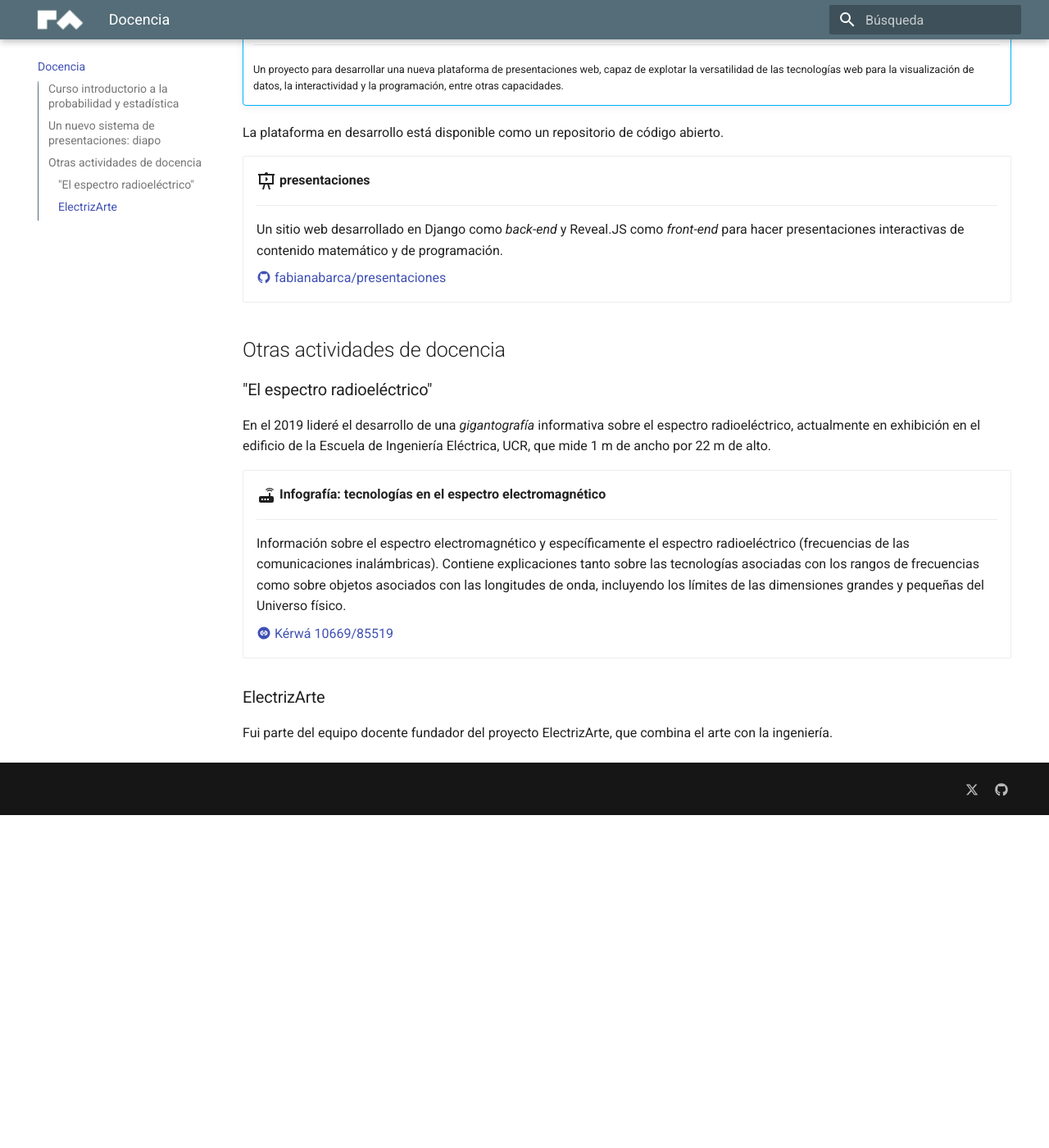
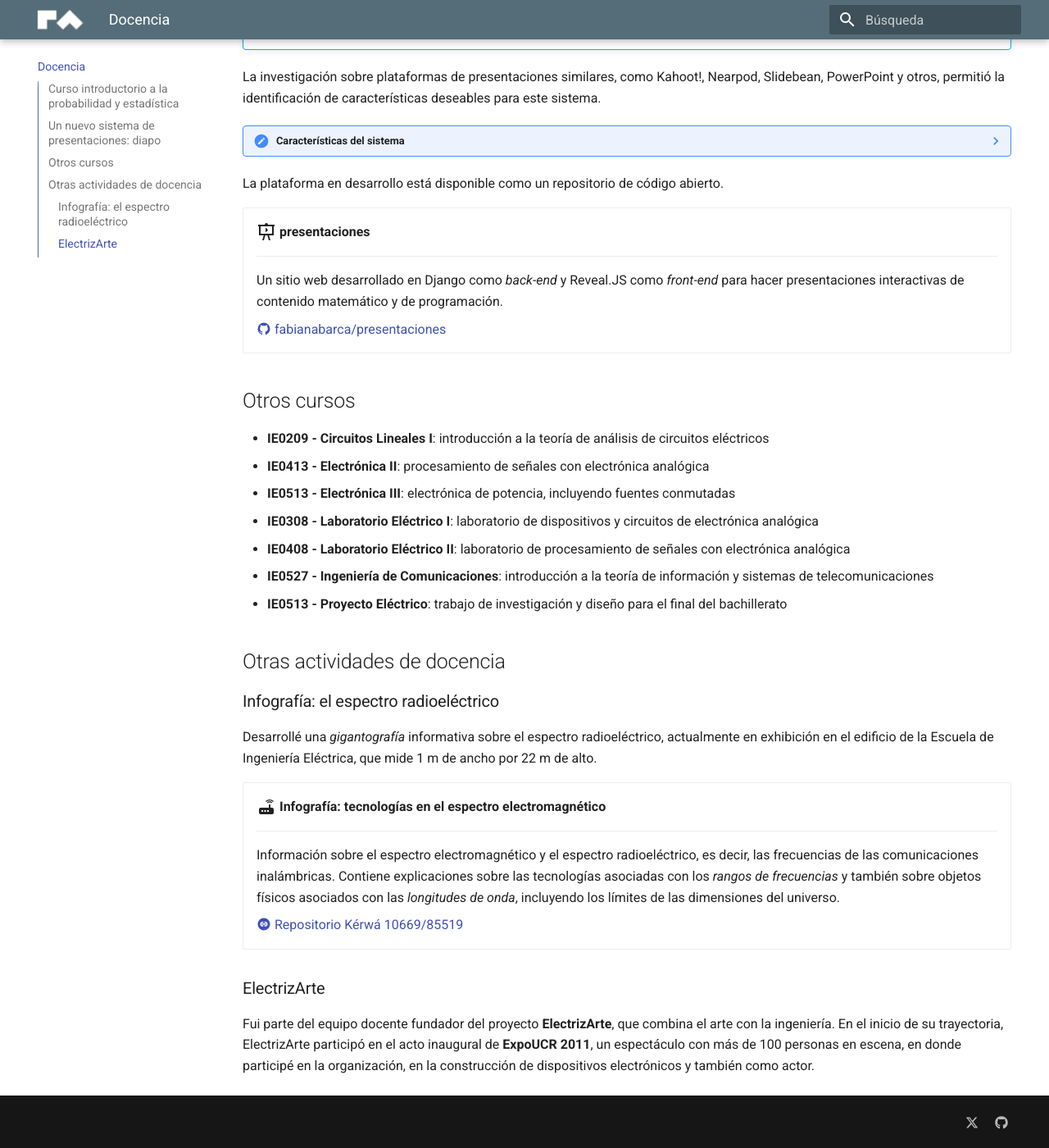
Before and after one commit to fabianabarca/puntocom, an MkDocs documentation site: the page built from docs/docencia.md, in a window 1280 px wide and 1400 px high, scrolled down 952 px. Shown: the whole window at 82% size. Built offline with MkDocs 1.6.1 and Material for MkDocs 9.7.7, drawn with Linux system fonts in a browser that asks for light colours; before the commit the page ends 1946 px from its top, so only the background shows below that; some of the changed text lies outside the part shown.

```diff
--- a/docs/docencia.md
+++ b/docs/docencia.md
@@ -16,13 +14,13 @@ El siguiente material didáctico está disponible:
 
     Presentaciones en PDF con la teoría del curso IE0405 - Modelos Probabilísticos de Señales y Sistemas.
 
-    [:material-link-circle: Kérwá 10669/83895](https://kerwa.ucr.ac.cr/handle/10669/83895)
+    [:material-link-circle: Repositorio Kérwá 10669/83895](https://kerwa.ucr.ac.cr/handle/10669/83895)
 
 -  :material-language-python:{ .lg .middle } **python**
 
     ---
 
-    Tutoriales de programación para el análisis de datos en Python como *notebooks* de Jupyter.
+    Tutoriales de programación para el análisis de datos en Python, en formato de *notebooks* de Jupyter.
 
     [:material-github: fabianabarca/python](https://github.com/fabianabarca/python)
 
@@ -39,6 +37,22 @@ Este proyecto de docencia propone el desarrollo de una herramienta pedagógica y
 
     Un proyecto para desarrollar una nueva plataforma de presentaciones web, capaz de explotar la versatilidad de las tecnologías web para la visualización de datos, la interactividad y la programación, entre otras capacidades.
 
+La investigación sobre plataformas de presentaciones similares, como Kahoot!, Nearpod, Slidebean, PowerPoint y otros, permitió la identificación de características deseables para este sistema.
+
+??? note "Características del sistema"
+    1. **Presentación en un navegador web**: el sistema está diseñado para ser usado en un navegador web, no es *streaming*.
+    2. **Contenido multimedia**: despliega texto, animaciones, audio, imágenes o video.
+    3. **Contenido web**: incluye otros tipos de contenido web como formularios o página incrustadas.
+    4. **Contenido interactivo**: la presentación vive en el navegador de cada participante, donde puede interactuar con los elementos mostrados.
+    5. **Contenido matemático**: muestra ecuaciones o gráficos de forma nativa (no como imágenes).
+    6. **Visualización de datos**: incluye visualizaciones de datos como tablas o gráficas, estáticas o en tiempo real.
+    7. **Contenido de programación**: es posible ver pero también editar y ejecutar en el navegador fragmentos de código de Python.
+    8. **Resultados de simulaciones**: incluye resultados de simulaciones y otros ejercicios de computación científica en las diapositivas.
+    9. **Sesiones remotas**: sincroniza la presentación del docente en el navegador de cada participante.
+    10. **Registro de participantes**: tiene un registro de estudiantes matriculados en el o los cursos.
+    11. **Edición de diapositivas por código**: la edición de las presentaciones es enteramente hecha en los archivos de código fuente.
+    12. **Software libre**: todo el *stack* tecnológico está hecho con plataformas de software libre y el repositorio del proyecto es de acceso público.
+
 La plataforma en desarrollo está disponible como un repositorio de código abierto.
 
 <div class="grid cards" markdown>
@@ -53,12 +67,21 @@ La plataforma en desarrollo está disponible como un repositorio de código abie
 
 </div>
 
+## Otros cursos
+
+- **IE0209 - Circuitos Lineales I**: introducción a la teoría de análisis de circuitos eléctricos
+- **IE0413 - Electrónica II**: procesamiento de señales con electrónica analógica
+- **IE0513 - Electrónica III**: electrónica de potencia, incluyendo fuentes conmutadas
+- **IE0308 - Laboratorio Eléctrico I**: laboratorio de dispositivos y circuitos de electrónica analógica
+- **IE0408 - Laboratorio Eléctrico II**: laboratorio de procesamiento de señales con electrónica analógica
+- **IE0527 - Ingeniería de Comunicaciones**: introducción a la teoría de información y sistemas de telecomunicaciones
+- **IE0513 - Proyecto Eléctrico**: trabajo de investigación y diseño para el final del bachillerato
 
 ## Otras actividades de docencia
 
-### "El espectro radioeléctrico"
+### Infografía: el espectro radioeléctrico
 
-En el 2019 lideré el desarrollo de una *gigantografía* informativa sobre el espectro radioeléctrico, actualmente en exhibición en el edificio de la Escuela de Ingeniería Eléctrica, UCR, que mide 1 m de ancho por 22 m de alto.
+Desarrollé una *gigantografía* informativa sobre el espectro radioeléctrico, actualmente en exhibición en el edificio de la Escuela de Ingeniería Eléctrica, que mide 1 m de ancho por 22 m de alto.
 
 <div class="grid cards" markdown>
 
@@ -66,12 +89,12 @@ En el 2019 lideré el desarrollo de una *gigantografía* informativa sobre el es
 
     ---
 
-    Información sobre el espectro electromagnético y específicamente el espectro radioeléctrico (frecuencias de las comunicaciones inalámbricas). Contiene explicaciones tanto sobre las tecnologías asociadas con los rangos de frecuencias como sobre objetos asociados con las longitudes de onda, incluyendo los límites de las dimensiones grandes y pequeñas del Universo físico.
+    Información sobre el espectro electromagnético y el espectro radioeléctrico, es decir, las frecuencias de las comunicaciones inalámbricas. Contiene explicaciones sobre las tecnologías asociadas con los *rangos de frecuencias* y también sobre objetos físicos asociados con las *longitudes de onda*, incluyendo los límites de las dimensiones del universo.
 
-    [:material-link-circle: Kérwá 10669/85519](https://kerwa.ucr.ac.cr/handle/10669/85519)
+    [:material-link-circle: Repositorio Kérwá 10669/85519](https://kerwa.ucr.ac.cr/handle/10669/85519)
 
 </div>
 
 ### ElectrizArte
 
-Fui parte del equipo docente fundador del proyecto ElectrizArte, que combina el arte con la ingeniería.
+Fui parte del equipo docente fundador del proyecto **ElectrizArte**, que combina el arte con la ingeniería. En el inicio de su trayectoria, ElectrizArte participó en el acto inaugural de **ExpoUCR 2011**, un espectáculo con más de 100 personas en escena, en donde participé en la organización, en la construcción de dispositivos electrónicos y también como actor.
```
Also changed, not shown: other parts of docs/docencia.md (+1 -3 lines), docs/accionsocial.md (+23 -21 lines), docs/investigacion.md (+4 -4 lines).
